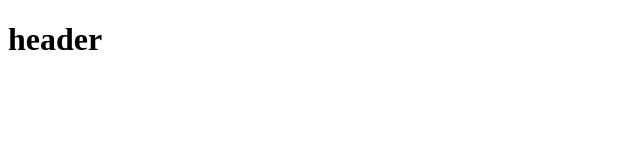
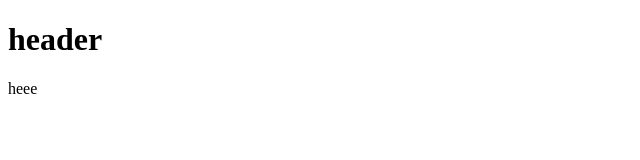
Before and after one commit to larmong/06_megabox, a plain HTML site: page index.html in a window 1280 px wide. Shown: the full height of the page, 0-640 px from the left. Drawn offline with Linux system fonts and the light colour scheme.

Commit message:
Add files via upload

```diff
--- a/index.html
+++ b/index.html
@@ -7,5 +7,6 @@
 </head>
 <body>
     <h1>header</h1>
+    heee
 </body>
 </html>
```
